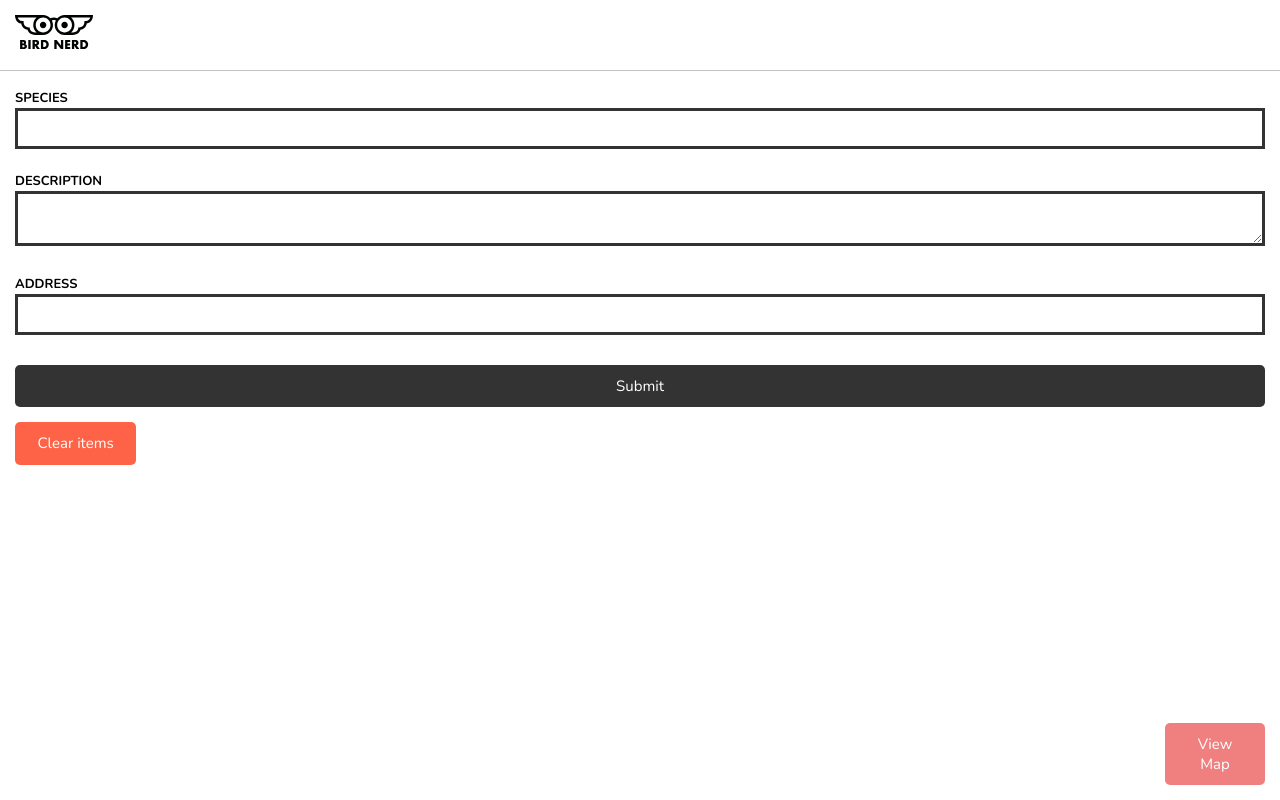
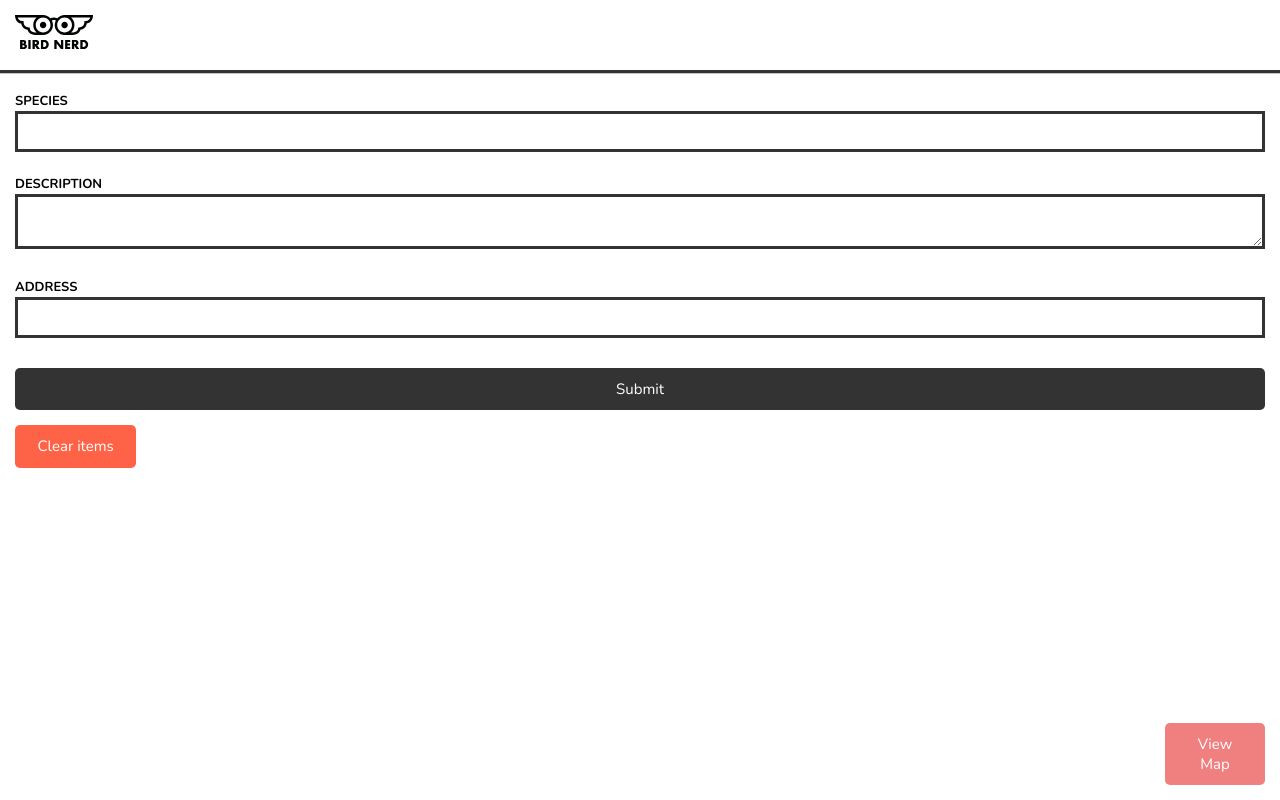
Before and after one commit to jmacaluso711/birdnerd-pwa, a website built with webpack: page public/index.html in a window 1280 px wide. Built offline with nearby package versions, Linux system fonts and the light colour scheme.

Commit message:
style cleanup

```diff
--- a/public/sass/app.scss
+++ b/public/sass/app.scss
@@ -5,6 +5,7 @@
 
 header {
   padding: 15px;
+  border-bottom: 3px solid #333;
 }
 
 .list-view {
@@ -14,9 +15,13 @@ header {
 }
 
 .bird-list {
-  margin: 0 -15px 15px -15px;
+  margin: 0 -15px 0 -15px;
   background-color: #f0f0f0;
   border-top: 1px solid #c3c3c3;
+}
+
+.bird-form {
+  padding-top: 15px;
 }
 
 .bird-item {
```
